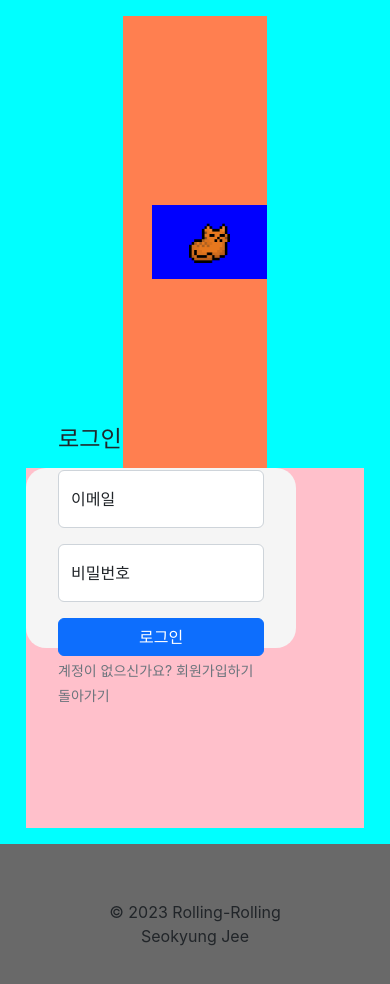
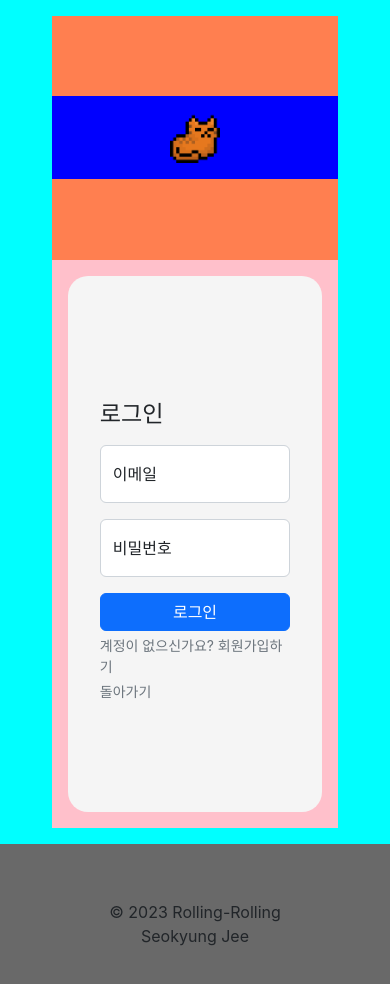
Before and after one commit to Seokyung/Rolling-Rolling, a React (Create React App) app: page / in a window 390 px wide. Both pictures are taken after a click on the element "이메일로 로그인". Shown: the top 984 px of the page. Built offline with nearby package versions, Linux system fonts and the light colour scheme; no server answers; a web font is replaced by a local one.

Commit message:
Style: Setup for Mobile Auth page

```diff
--- a/src/components/auths/AuthForm.css
+++ b/src/components/auths/AuthForm.css
@@ -1,3 +1,4 @@
+/* ---- Desktop---- */
 .authFormContainerDesktop {
 	display: flex;
 	flex-direction: column;
@@ -13,7 +14,7 @@
 	margin: 1rem 1rem 1rem 0;
 }
 
-.authInputFormContainerDesktop {
+.authInputFormContainer {
 	display: flex;
 	flex-direction: column;
 }
@@ -21,3 +22,15 @@
 .authFormText {
 	cursor: pointer;
 }
+
+/* ---- TabletOrMobile ---- */
+.authFormContainerMobile {
+	display: flex;
+	flex-direction: column;
+	justify-content: center;
+	padding: 2rem;
+	width: 100%;
+	height: 100%;
+	border-radius: 20px;
+	background-color: whitesmoke;
+}
--- a/src/components/auths/AuthForm.js
+++ b/src/components/auths/AuthForm.js
@@ -4,7 +4,7 @@ import {
 	createUserWithEmailAndPassword,
 	signInWithEmailAndPassword,
 } from "firebase/auth";
-
+import { Desktop, TabletOrMobile } from "components/mediaQuery";
 import { Form, FloatingLabel, Button } from "react-bootstrap";
 import "./AuthForm.css";
 
@@ -48,9 +48,13 @@ function AuthForm({ onLoginMethodChange }) {
 	};
 
 	return (
+		<>
+			<Desktop>
 				<div className="authFormContainerDesktop">
-			<h3 className="authFormTitle">{newAccount ? "회원가입" : "로그인"}</h3>
-			<Form className="authInputFormContainerDesktop" onSubmit={onAuthBtnClick}>
+					<h3 className="authFormTitle">
+						{newAccount ? "회원가입" : "로그인"}
+					</h3>
+					<Form className="authInputFormContainer" onSubmit={onAuthBtnClick}>
 						<FloatingLabel className="mb-3" label="이메일">
 							<Form.Control
 								type="email"
@@ -82,6 +86,47 @@ function AuthForm({ onLoginMethodChange }) {
 						</Form.Text>
 					</Form>
 				</div>
+			</Desktop>
+
+			<TabletOrMobile>
+				<div className="authFormContainerMobile">
+					<h3 className="authFormTitle">
+						{newAccount ? "회원가입" : "로그인"}
+					</h3>
+					<Form className="authInputFormContainer" onSubmit={onAuthBtnClick}>
+						<FloatingLabel className="mb-3" label="이메일">
+							<Form.Control
+								type="email"
+								name="email"
+								value={email}
+								onChange={onAuthInputChange}
+								placeholder="이메일을 입력해주세요"
+							/>
+						</FloatingLabel>
+						<FloatingLabel className="mb-3" label="비밀번호">
+							<Form.Control
+								type="password"
+								name="password"
+								value={password}
+								onChange={onAuthInputChange}
+								placeholder="비밀번호를 입력해주세요"
+							/>
+						</FloatingLabel>
+						<Button variant="primary" type="submit">
+							{newAccount ? "회원가입" : "로그인"}
+						</Button>
+						<Form.Text className="authFormText" onClick={toggleAuthForm}>
+							{newAccount
+								? "이미 계정이 있으신가요? 로그인하기"
+								: "계정이 없으신가요? 회원가입하기"}
+						</Form.Text>
+						<Form.Text className="authFormText" onClick={onLoginMethodChange}>
+							돌아가기
+						</Form.Text>
+					</Form>
+				</div>
+			</TabletOrMobile>
+		</>
 	);
 }
 
--- a/src/components/auths/SocialAuth.css
+++ b/src/components/auths/SocialAuth.css
@@ -1,5 +1,4 @@
-/* ---- DesktopOrTablet ---- */
-
+/* ---- Desktop ---- */
 .socialContainerDesktop {
 	display: flex;
 	flex-direction: column;
@@ -11,10 +10,6 @@
 	background-color: whitesmoke;
 }
 
-.socialTitle {
-	margin: 1rem 1rem 1rem 1rem;
-}
-
 .socialFormContainerDesktop {
 	display: flex;
 	flex-direction: column;
@@ -24,6 +19,10 @@
 	background-color: dimgrey;
 }
 
+.socialTitle {
+	margin: 1rem 1rem 1rem 1rem;
+}
+
 .socialFormText {
 	cursor: pointer;
 }
@@ -31,3 +30,15 @@
 .socialBtn {
 	margin: 0.5rem;
 }
+
+/* ---- TabletOrMobile ---- */
+.socialContainerMobile {
+	display: flex;
+	flex-direction: column;
+	justify-content: center;
+	padding: 2rem;
+	width: 100%;
+	height: 100%;
+	border-radius: 20px;
+	background-color: whitesmoke;
+}
--- a/src/components/auths/SocialAuth.js
+++ b/src/components/auths/SocialAuth.js
@@ -7,7 +7,7 @@ import {
 	GithubAuthProvider,
 } from "firebase/auth";
 import "./SocialAuth.css";
-
+import { Desktop, TabletOrMobile } from "components/mediaQuery";
 import { Stack, Form, Button } from "react-bootstrap";
 import { FontAwesomeIcon } from "@fortawesome/react-fontawesome";
 import {
@@ -37,6 +37,8 @@ function SocialAuth({ onLoginMethodChange }) {
 	};
 
 	return (
+		<>
+			<Desktop>
 				<div className="socialContainerDesktop">
 					<h3 className="socialTitle">간편 로그인</h3>
 					<Stack className="socialFormContainerDesktop">
@@ -69,6 +71,43 @@ function SocialAuth({ onLoginMethodChange }) {
 						이메일로 로그인
 					</Form.Text>
 				</div>
+			</Desktop>
+
+			<TabletOrMobile>
+				<div className="socialContainerMobile">
+					<h3 className="socialTitle">간편 로그인</h3>
+					<Stack className="socialFormContainerDesktop">
+						<Button
+							className="socialBtn"
+							variant="light"
+							name="google"
+							onClick={onSocialClick}
+						>
+							<FontAwesomeIcon icon={faGoogle} /> 구글 로그인
+						</Button>
+						<Button
+							className="socialBtn"
+							variant="light"
+							name="facebook"
+							onClick={onSocialClick}
+						>
+							<FontAwesomeIcon icon={faFacebook} /> 페이스북 로그인
+						</Button>
+						<Button
+							className="socialBtn"
+							variant="light"
+							name="github"
+							onClick={onSocialClick}
+						>
+							<FontAwesomeIcon icon={faGithub} /> 깃허브 로그인
+						</Button>
+					</Stack>
+					<Form.Text className="socialFormText" onClick={onLoginMethodChange}>
+						이메일로 로그인
+					</Form.Text>
+				</div>
+			</TabletOrMobile>
+		</>
 	);
 }
 
--- a/src/components/menu/Logo.css
+++ b/src/components/menu/Logo.css
@@ -1,4 +1,4 @@
-.logoContainer {
+.logoContainerDesktop {
 	display: flex;
 	justify-content: center;
 	align-items: center;
@@ -7,7 +7,20 @@
 	background-color: blue;
 }
 
-.logoImg {
+.logoImgDesktop {
 	width: 50%;
 	height: auto;
 }
+
+.logoContainerMobile {
+	display: flex;
+	justify-content: center;
+	width: 100%;
+	padding: 1rem;
+	background-color: blue;
+}
+
+.logoImgMobile {
+	width: 20%;
+	height: auto;
+}
--- a/src/components/menu/Logo.js
+++ b/src/components/menu/Logo.js
@@ -1,12 +1,23 @@
 import React from "react";
 import logoImg from "assets/logo.png";
+import { Desktop, TabletOrMobile } from "components/mediaQuery";
 import "./Logo.css";
 
 function Logo() {
 	return (
-		<div className="logoContainer">
-			<img className="logoImg" src={logoImg} alt="logo" />
-		</div>
+		<>
+			<Desktop>
+				<div className="logoContainerDesktop">
+					<img className="logoImgDesktop" src={logoImg} alt="logo" />
+				</div>
+			</Desktop>
+
+			<TabletOrMobile>
+				<div className="logoContainerMobile">
+					<img className="logoImgMobile" src={logoImg} alt="logo" />
+				</div>
+			</TabletOrMobile>
+		</>
 	);
 }
 
--- a/src/pages/Auth.css
+++ b/src/pages/Auth.css
@@ -1,4 +1,4 @@
-/* ---- DesktopOrTablet ---- */
+/* ---- Desktop---- */
 .authContainerDesktop {
 	display: flex;
 	flex-direction: row;
@@ -9,7 +9,7 @@
 	padding: 1rem;
 }
 
-.authLogoLayoutDesktop {
+.authLogoContainerDesktop {
 	display: flex;
 	flex-direction: row;
 	justify-content: flex-end;
@@ -27,20 +27,34 @@
 	padding: 1rem;
 }
 
-/* ---- Mobile ---- */
+/* ---- TabletOrMobile ---- */
 .authContainerMobile {
 	display: flex;
 	flex-direction: column;
 	justify-content: center;
 	align-items: center;
-	width: 100vw;
-	height: 100vh;
+	width: 100%;
+	height: 100%;
 	padding: 1rem;
 	background-color: aqua;
+}
+
+.authLogoContainerMobile {
+	display: flex;
+	flex-direction: row;
+	justify-content: flex-end;
+	align-items: center;
+	width: 80%;
+	height: 30%;
+	background-color: coral;
 }
 
 .authLoginContainerMobile {
 	display: flex;
 	flex-direction: column;
+	align-items: center;
+	width: 80%;
+	height: 70%;
+	padding: 1rem;
 	background-color: pink;
 }
--- a/src/pages/Auth.js
+++ b/src/pages/Auth.js
@@ -16,7 +16,7 @@ function Auth() {
 		<>
 			<Desktop>
 				<div className="authContainerDesktop">
-					<div className="authLogoLayoutDesktop">
+					<div className="authLogoContainerDesktop">
 						<Logo />
 					</div>
 					<div className="authLoginContainerDesktop">
@@ -31,7 +31,7 @@ function Auth() {
 
 			<TabletOrMobile>
 				<div className="authContainerMobile">
-					<div className="authLogoLayoutDesktop">
+					<div className="authLogoContainerMobile">
 						<Logo />
 					</div>
 					<div className="authLoginContainerMobile">
```
Lines whose indentation alone changed are shown as unchanged.
